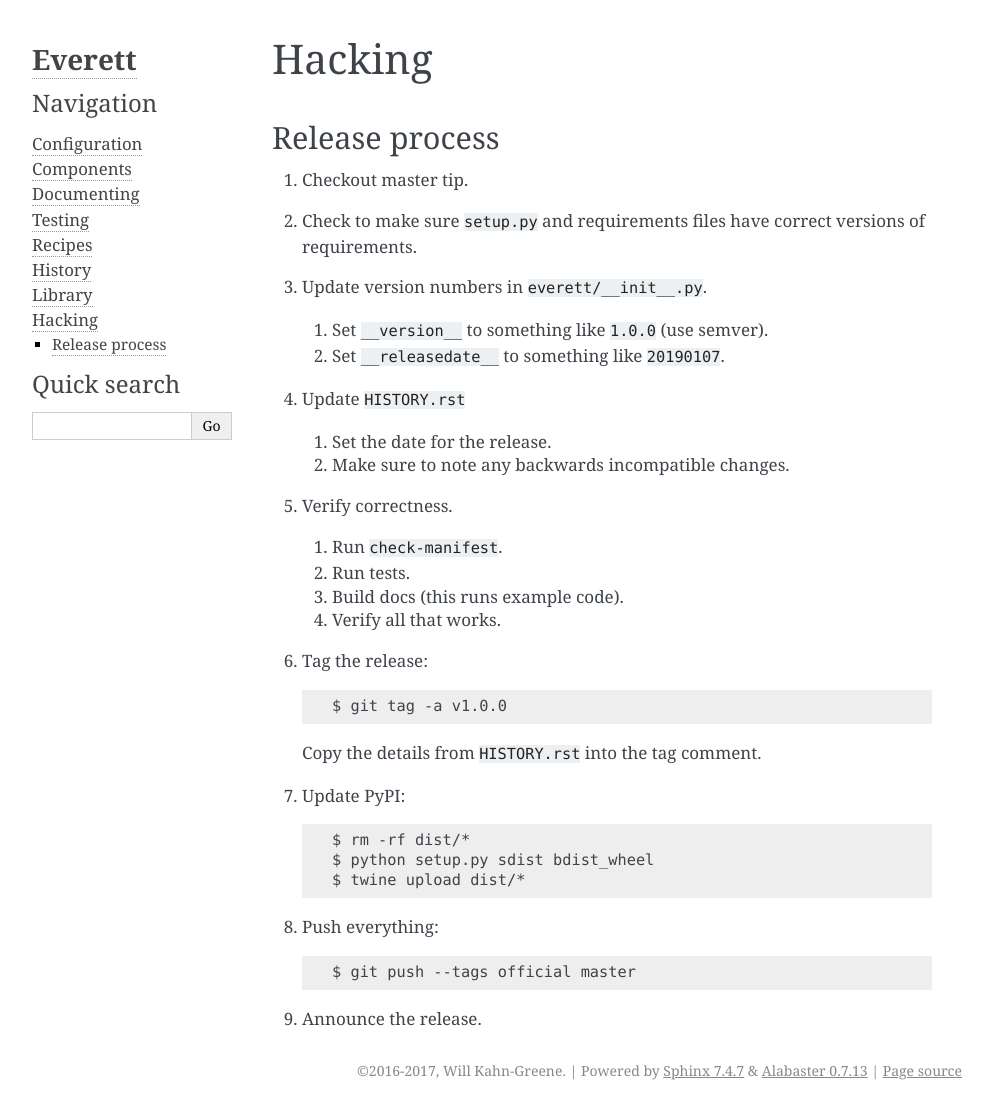
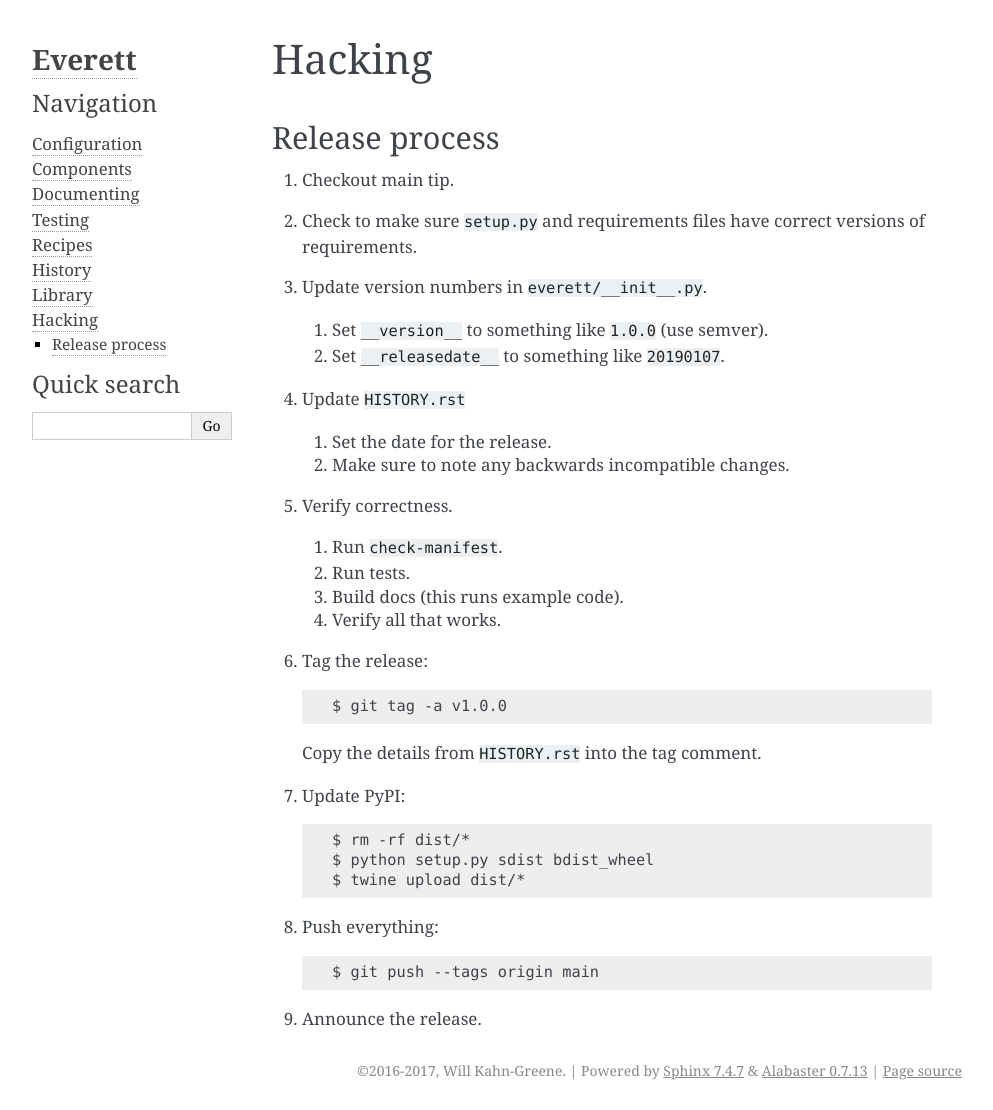
Before and after one commit to willkg/everett, a Sphinx documentation site: the page built from docs/dev.rst, in a window 1280 px wide. Shown: the whole page, without its empty margins (148-1141 px from the left). Built offline with Sphinx 7.4.7, drawn with Linux system fonts in a browser that asks for light colours.

Commit message:
Switch master to main (#111)

```diff
--- a/docs/configuration.rst
+++ b/docs/configuration.rst
@@ -366,8 +367,8 @@ for "true" and "false":
 classes
 -------
 
-Everett provides a ``everett.manager.parse_class`` that takes a
-string specifying a module and class and returns the class.
+Everett provides a ``everett.manager.parse_class`` that takes a string
+specifying a module and class and returns the class.
 
 .. autofunction:: everett.manager.parse_class
    :noindex:
--- a/docs/dev.rst
+++ b/docs/dev.rst
@@ -5,7 +5,7 @@ Hacking
 Release process
 ===============
 
-1. Checkout master tip.
+1. Checkout main tip.
 
 2. Check to make sure ``setup.py`` and requirements files
    have correct versions of requirements.
@@ -41,6 +41,6 @@ Release process
 
 8. Push everything::
 
-       $ git push --tags official master
+       $ git push --tags origin main
 
 9. Announce the release.
```
Also changed, not shown: other parts of docs/configuration.rst (+1 -0 lines), 1 other file.
